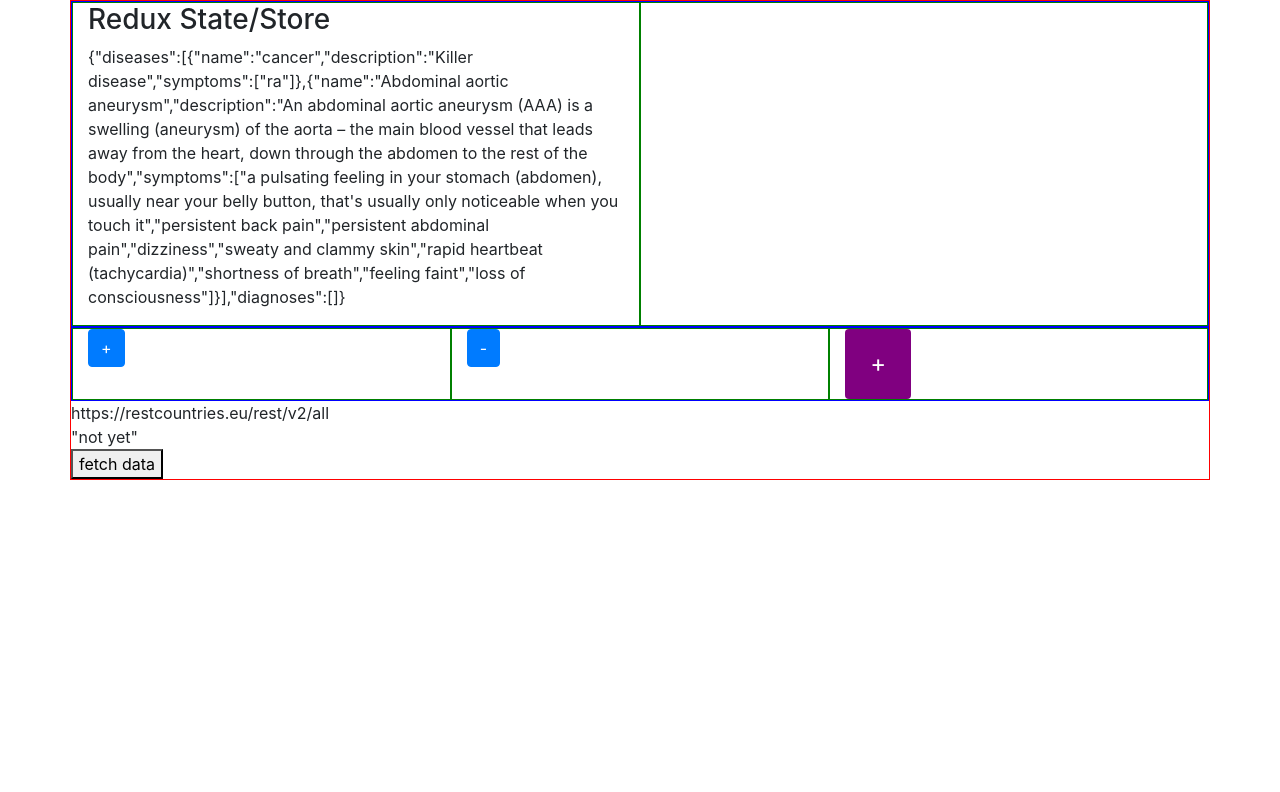
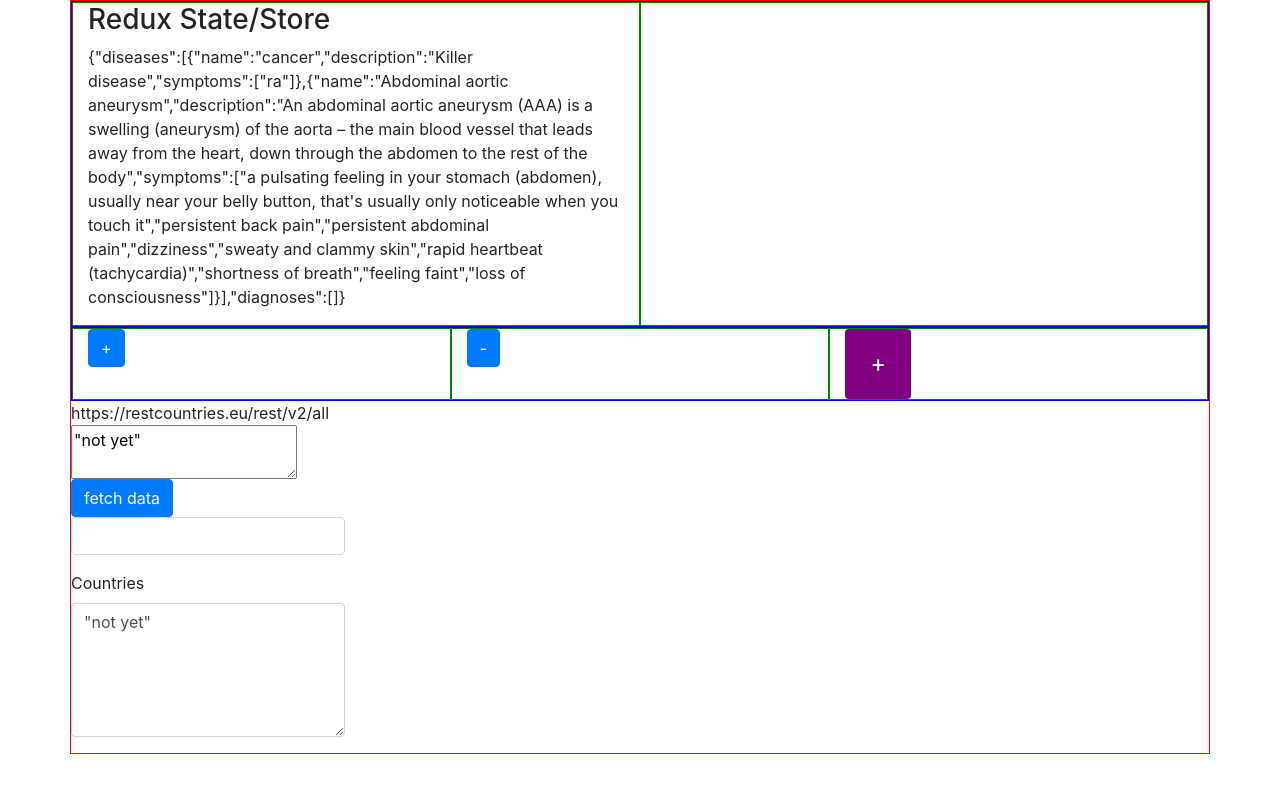
Before and after one commit to bob-smith-compass/redux-react-redux-saga-relay, a React (Create React App) app: page / in a window 1280 px wide. Shown: the top 792 px of the page. Built offline with nearby package versions, Linux system fonts and the light colour scheme.

Commit message:
incomplete Form.Group

```diff
--- a/src/components/rest-call/RESTCall.jsx
+++ b/src/components/rest-call/RESTCall.jsx
@@ -1,19 +1,33 @@
 import React, {useState} from 'react';
+import Button from 'react-bootstrap/Button';
+import Container from 'react-bootstrap/Container';
+import Row from 'react-bootstrap/Row';
+import Col from 'react-bootstrap/Col';
+import Form from 'react-bootstrap/Form';
+import { from } from 'rxjs';
+
+
 const fetch = require('node-fetch');
 
 const url = 'https://restcountries.eu/rest/v2/all';
 
 const RESTCall = () => {
     const [countries, setCountries] = useState('not yet');
+    const handleChange = (e) => {
+        console.log(e.target.value);
+    }
     const getData = () => {
-        setCountries({name: 'USA'});
+        // setCountries({name: 'USA'}); // WORKS
         fetch('https://restcountries.eu/rest/v2/all').then( (res) => {
             console.log(res);
             // ldata = res.clone().json();
             // console.log(ldata);
             // setCountries(ldata);
-            // setCountries(res.clone().json());
-            setCountries({name: 'USA'});
+
+            // setCountries(res.clone().json().them( (json) => {
+            //     return json;
+            // })); // need Stream API
+
         });
         /**
          * Streams
@@ -27,15 +41,33 @@ const RESTCall = () => {
         // });
         fetch("https://api.github.com/users/github")
           .then(res => res.clone().json())
-          .then(json => console.log(json));
+          .then(json => {
+              setCountries(json);
+              console.log(json);
+            });
     };
 
     return (
-        <div>
-            {url}
-            <div>{JSON.stringify(countries)}</div>
-            <button onClick={getData}>fetch data</button>
-        </div>
+      <Container>
+        <Row>{url}</Row>
+        <Row>
+          <textarea value={JSON.stringify(countries)} onChange={handleChange} />
+        </Row>
+        <Row>
+          <Button onClick={getData}>fetch data</Button>
+        </Row>
+        <Row>
+          <Form>
+            <Form.Group>
+              <Form.Control type="textarea"></Form.Control>
+            </Form.Group>
+            <Form.Group controlId="countiesForm.CountryTextArea">
+              <Form.Label>Countries</Form.Label>
+              <Form.Control as="textarea" rows="5" value={JSON.stringify(countries)} />
+            </Form.Group>
+          </Form>
+        </Row>
+      </Container>
     );
 }
 
```
